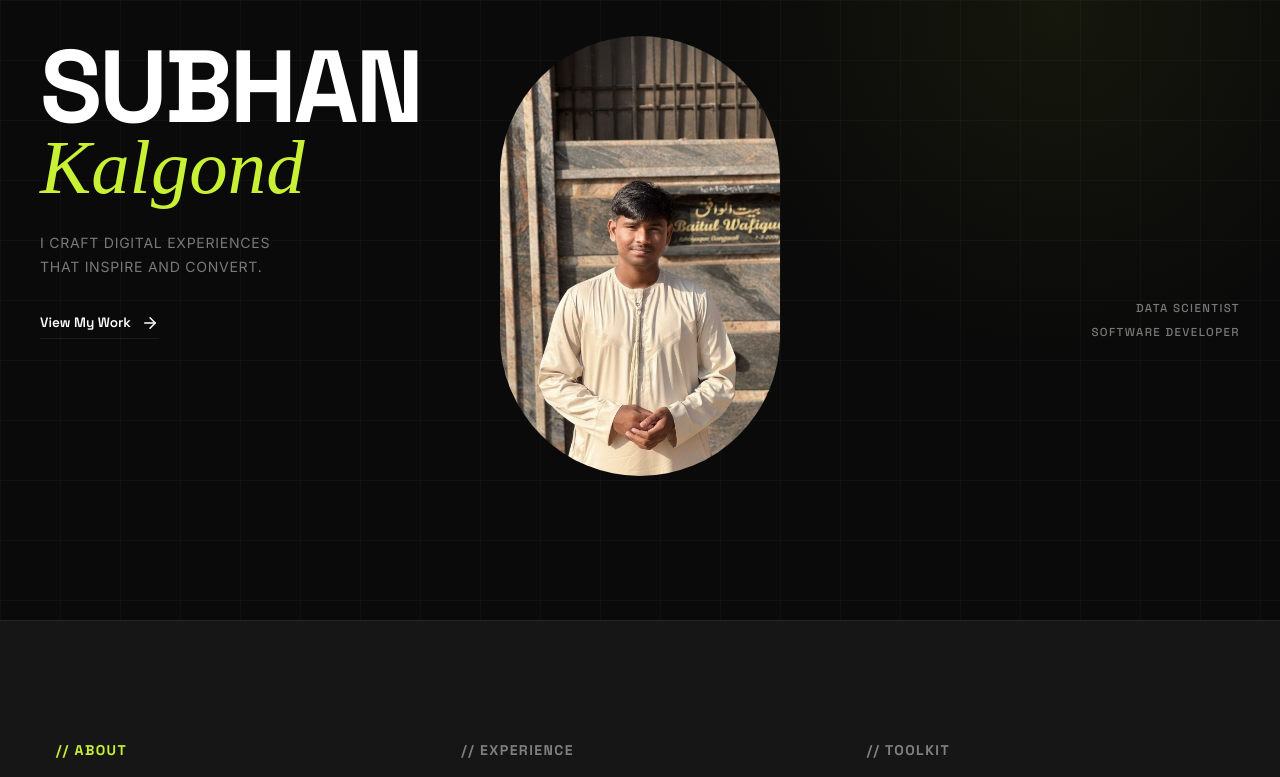
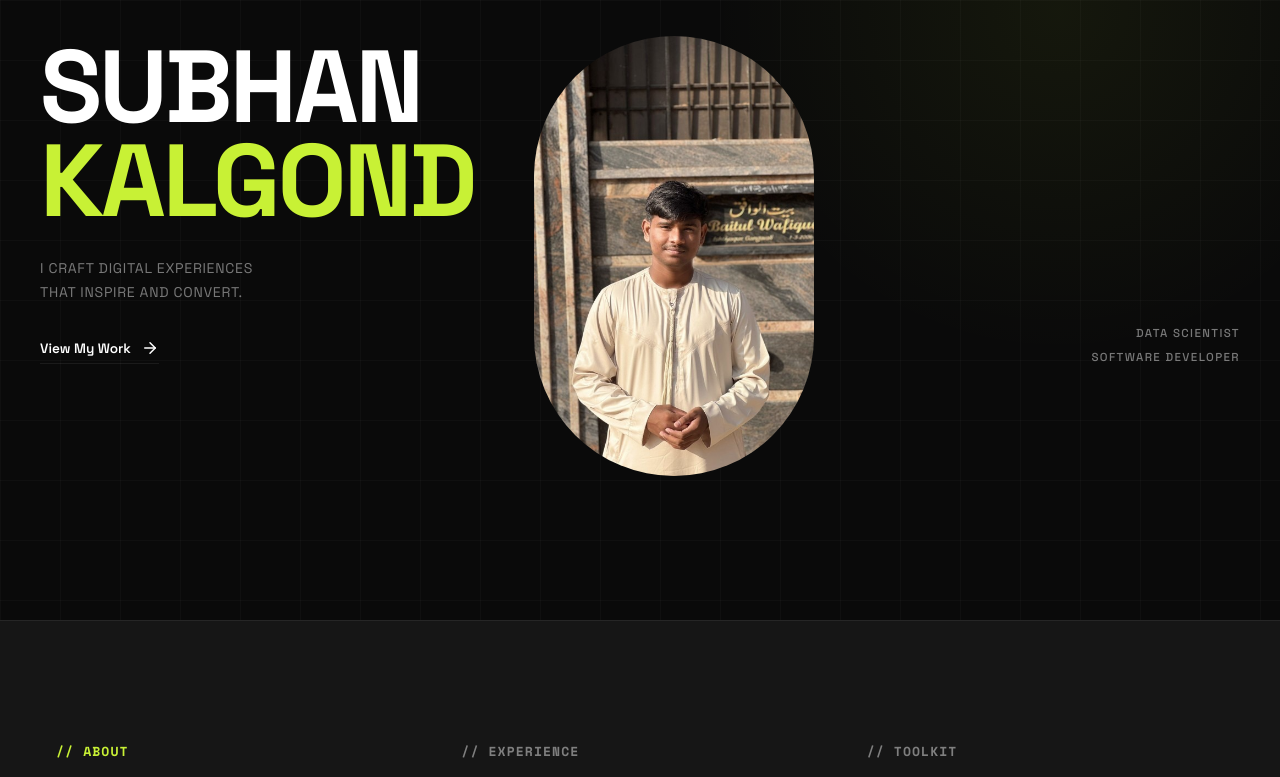
Before and after one commit to subhankalgond/portfolio, a website: page index.html in a window 1280 px wide. Shown: the part 180-957 px from the top of the page. Drawn offline with nearby package versions, Linux system fonts and the light colour scheme; a web font is replaced by a local one.

Commit message:
Apply Space Grotesk and Space Mono font system across entire portfolio

```diff
--- a/index.html
+++ b/index.html
@@ -7,7 +7,7 @@
   <title>Creative Designer — Portfolio</title>
   <link rel="preconnect" href="https://fonts.googleapis.com" />
   <link rel="preconnect" href="https://fonts.gstatic.com" crossorigin />
-  <link href="https://fonts.googleapis.com/css2?family=Space+Grotesk:wght@300;400;500;600;700&family=Playfair+Display:ital,wght@1,400;1,700&family=Inter:wght@300;400;500;600&display=swap" rel="stylesheet" />
+  <link href="https://fonts.googleapis.com/css2?family=Space+Grotesk:wght@300;400;500;600;700;800&family=Space+Mono:ital,wght@0,400;0,700;1,400&family=Inter:wght@300;400;500;600;700&display=swap" rel="stylesheet" />
   <link rel="stylesheet" href="styles.css" />
 </head>
 <body>
--- a/styles.css
+++ b/styles.css
@@ -18,9 +18,10 @@
   --clr-nav-bg:    rgba(10,10,10,0.85);
   --clr-mobile-bg: rgba(10,10,10,0.97);
 
-  --ff-head:       'Space Grotesk', sans-serif;
-  --ff-script:     'Playfair Display', serif;
-  --ff-body:       'Inter', sans-serif;
+  --ff-head:       'Space Grotesk', -apple-system, BlinkMacSystemFont, sans-serif;
+  --ff-script:     'Space Grotesk', sans-serif;
+  --ff-mono:       'Space Mono', 'SFMono-Regular', Consolas, monospace;
+  --ff-body:       'Space Grotesk', 'Inter', -apple-system, sans-serif;
   --radius:        12px;
   --radius-lg:     20px;
   --transition:    0.35s cubic-bezier(0.4,0,0.2,1);
@@ -398,18 +399,21 @@ ul { list-style: none; }
 .hero__title-line {
   font-family: var(--ff-head);
   font-size: clamp(2.5rem, 8vw, 9rem);
-  font-weight: 700;
+  font-weight: 800;
   letter-spacing: -0.03em;
   color: var(--clr-text);
   display: block;
+  text-transform: uppercase;
 }
 .hero__title-script {
-  font-family: var(--ff-script);
-  font-style: italic;
-  font-size: clamp(2rem, 6vw, 6.5rem);
-  font-weight: 400;
+  font-family: var(--ff-head);
+  font-style: normal;
+  font-size: clamp(2.5rem, 8vw, 9rem);
+  font-weight: 800;
+  letter-spacing: -0.03em;
   color: var(--clr-accent);
   display: block;
+  text-transform: uppercase;
   margin-top: -8px;
 }
 .hero__tagline {
@@ -482,10 +486,10 @@ ul { list-style: none; }
   background: none;
   border: none;
   padding: 20px 24px;
-  font-family: var(--ff-head);
-  font-size: 0.88rem;
+  font-family: var(--ff-mono);
+  font-size: 0.82rem;
   font-weight: 700;
-  letter-spacing: 0.1em;
+  letter-spacing: 0.08em;
   text-transform: uppercase;
   color: var(--clr-muted);
   cursor: pointer;
@@ -523,7 +527,9 @@ ul { list-style: none; }
 .tab-panel__heading {
   font-family: var(--ff-head);
   font-size: clamp(1.8rem, 3.5vw, 2.6rem);
-  font-weight: 700;
+  font-weight: 800;
+  letter-spacing: -0.01em;
+  text-transform: uppercase;
   margin-bottom: 28px;
   background: linear-gradient(135deg, var(--clr-text) 60%, var(--clr-accent));
   -webkit-background-clip: text;
```
